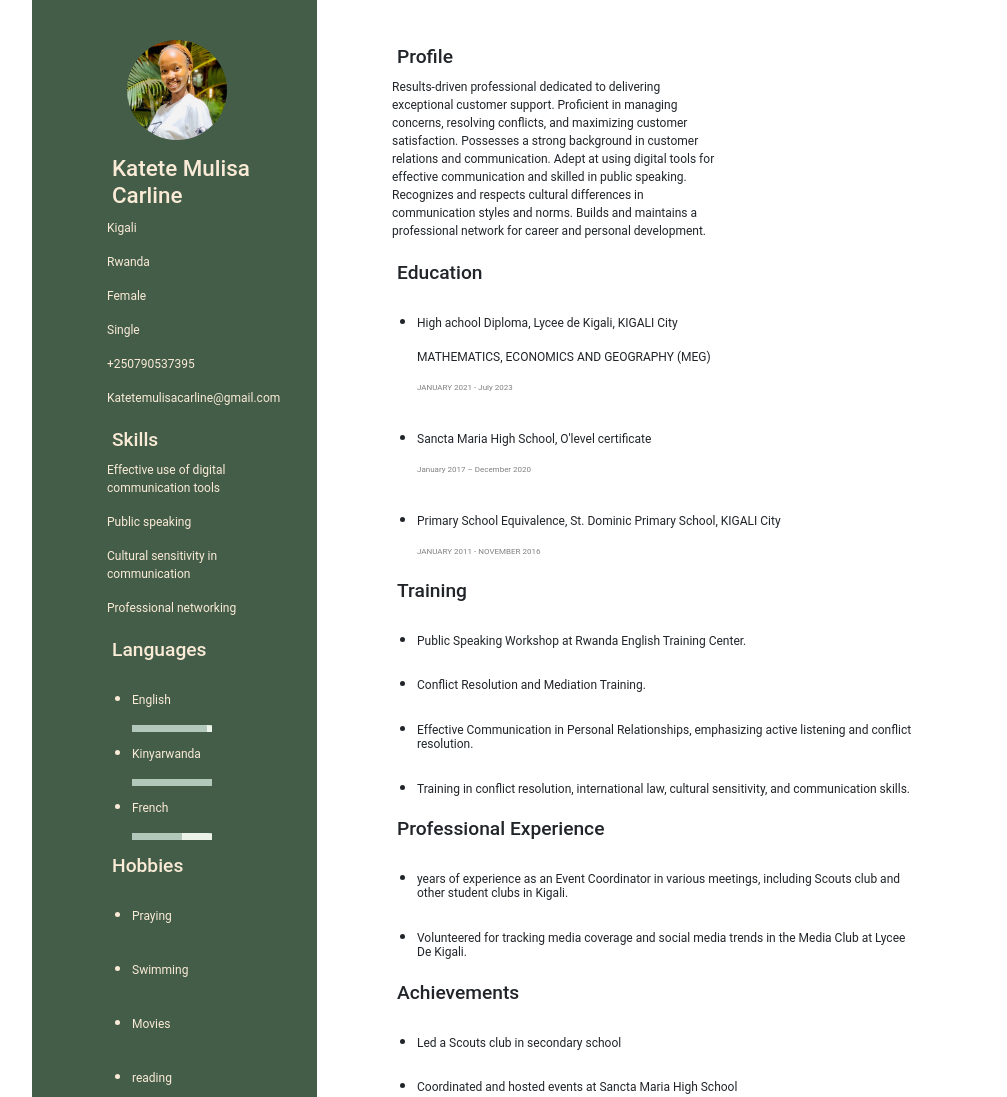
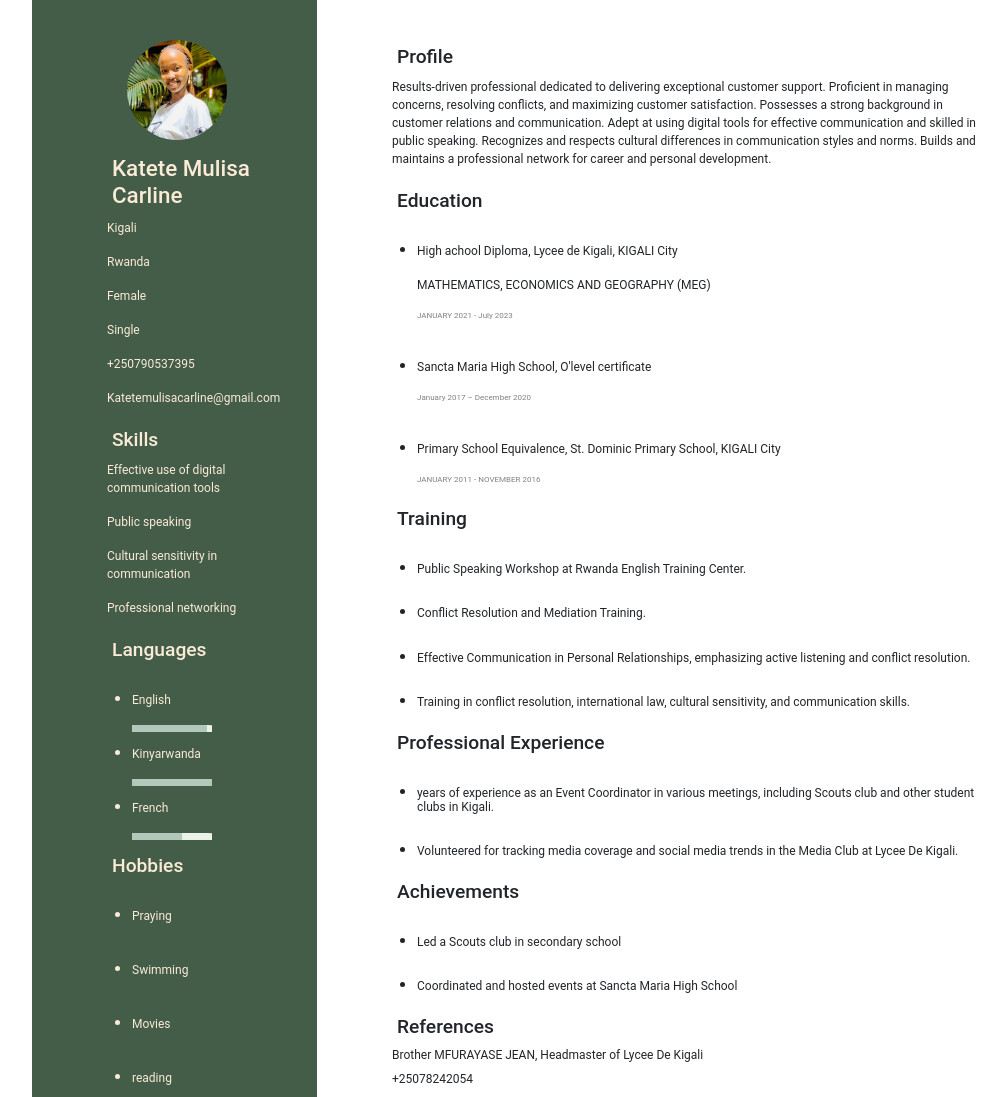
Before and after one commit to Ingabireo/teta_cv, a plain HTML site: page index.html in a window 1280 px wide. Shown: the top 1097 px of the page, without its empty margins (38-1045 px from the left). Drawn offline with nearby package versions, Linux system fonts and the light colour scheme.

Commit message:
Update styles.css

```diff
--- a/styles.css
+++ b/styles.css
@@ -28,7 +28,7 @@ p {
     font-size: 0.75rem;
 }
 h4 {
-    width: 80%;
+    width: 90%;
     font-size: 0.75rem;
     font-weight: 400;
     /* padding-bottom: 4px; */
@@ -40,7 +40,7 @@ h4 {
 }
 
 .large {
-    width: 50%;
+    width: 90%;
 }
 
 
```
